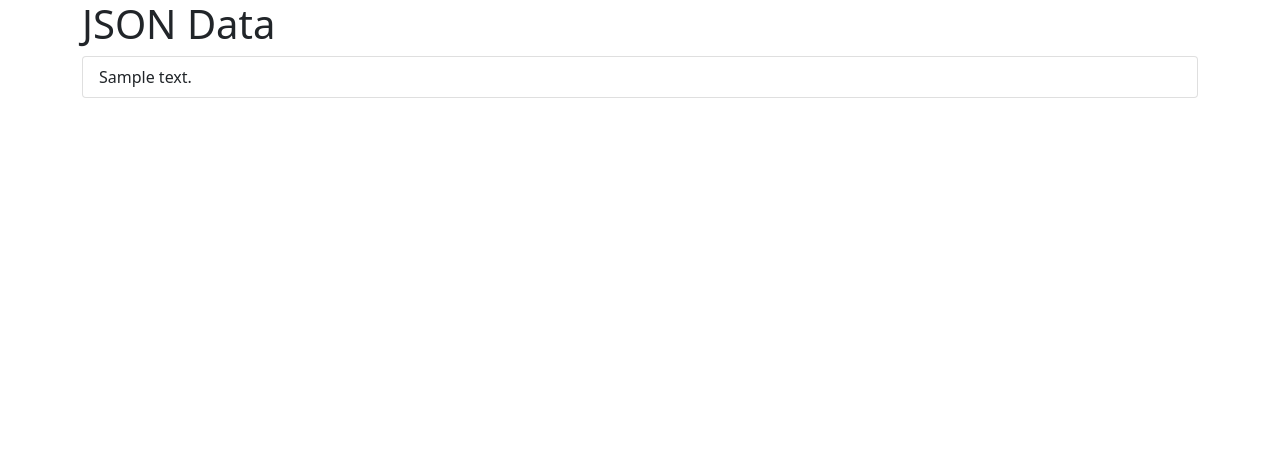
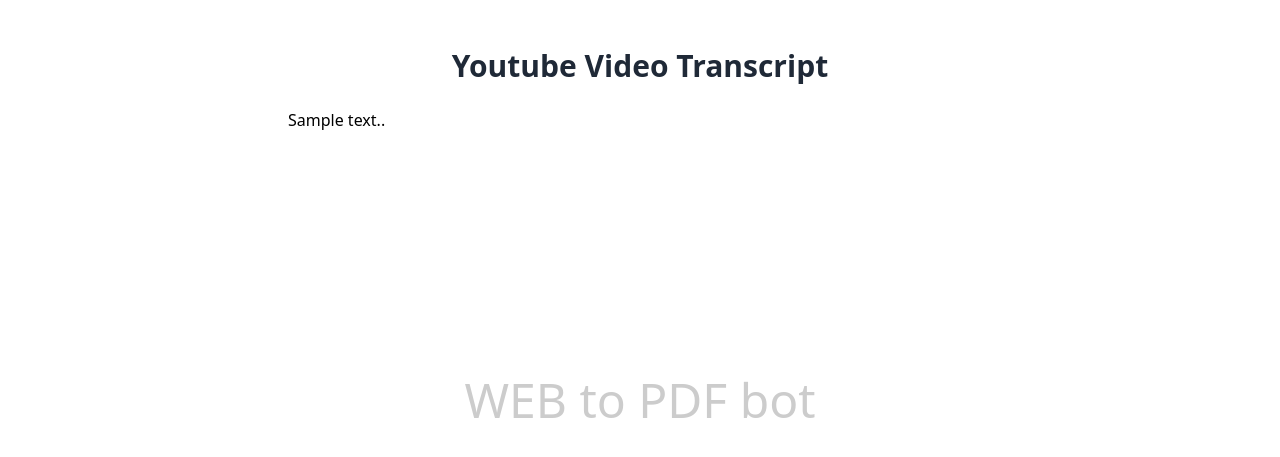
Before and after one commit to ojasgujju/yt-cap, a Flask app: template templates/index.html in a window 1280 px wide. Shown: the top 457 px of the page. Run offline with Flask 2, Linux system fonts and the light colour scheme; the template is opened without the code that fills it: most values are stand-ins (such as "Sample title", 1, 10 or a date in 2020); some libraries are stand-ins or nearby versions.

Commit message:
Update index.html

```diff
--- a/templates/index.html
+++ b/templates/index.html
@@ -1,23 +1,45 @@
-<!DOCTYPE html>
-<html lang="en">
+<!doctype html>
+<html>
+
 <head>
     <meta charset="UTF-8">
     <meta name="viewport" content="width=device-width, initial-scale=1.0">
-    <title>JSON Data</title>
-    <link href="https://cdn.jsdelivr.net/npm/bootstrap@5.0.0-beta3/dist/css/bootstrap.min.css" rel="stylesheet">
+    <script src="https://cdn.tailwindcss.com"></script>
+    <style>
+        .watermark {
+            position: fixed;
+            top: 50%;
+            left: 50%;
+            transform: translate(-50%, -50%);
+            font-size: 48px;
+            opacity: 0.2;
+            pointer-events: none; /* This ensures that the watermark doesn't interfere with clicking */
+        }
+
+        body {
+            cursor: pointer;
+        }
+    </style>
+    <script>
+        document.addEventListener('DOMContentLoaded', function () {
+            document.body.addEventListener('click', function () {
+                window.location.href = 'https://telegram.me/urlpdfbot'; // Replace YOUR_LINK_HERE with your desired link
+            });
+        });
+    </script>
 </head>
+
 <body>
-    <div class="container">
-        <h1>JSON Data</h1>
-        <div class="row">
-            <div class="col">
-                <ul class="list-group">
-                    {% for item in json_data %}
-                        <li class="list-group-item pd-50">{{ item.text }}</li>
-                    {% endfor %}
-                </ul>
-            </div>
+    <div class="bg-white py-6 sm:py-8 lg:py-12">
+        <div class="mx-auto max-w-screen-md px-4 md:px-8">
+            <h1 class="mb-4 text-center text-xl font-bold text-gray-800 sm:text-3xl md:mb-6">Youtube Video Transcript
+            </h1>
+            {% for item in json_data %}
+            {{ item.text }}. {% if not loop.last %} {% endif %}
+            {% endfor %}
         </div>
     </div>
+    <div class="watermark">WEB to PDF bot</div>
 </body>
+
 </html>
```
